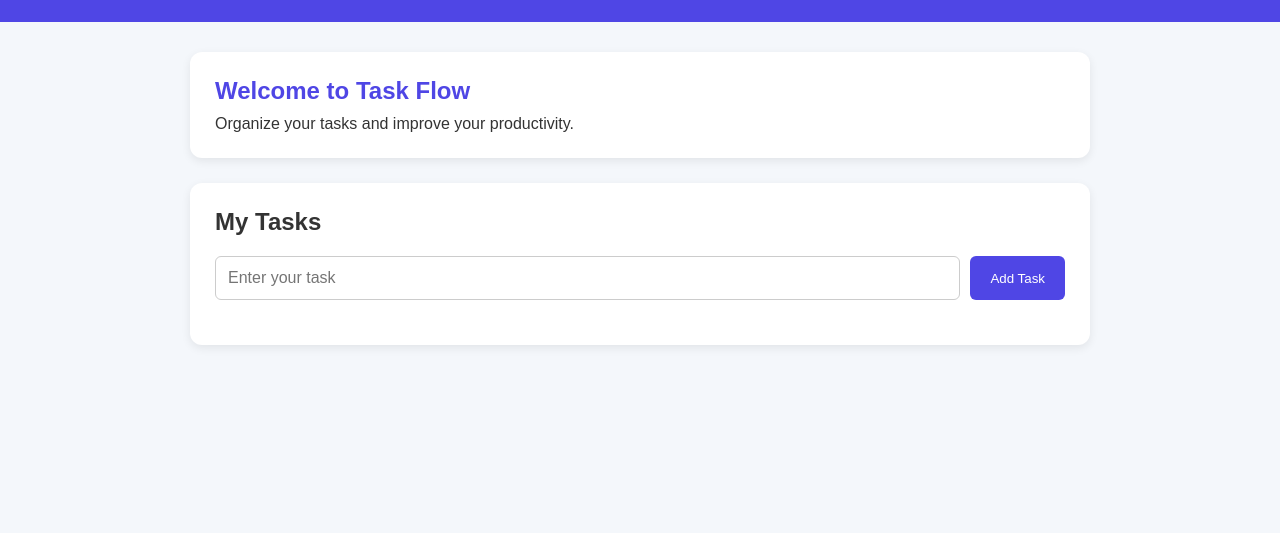
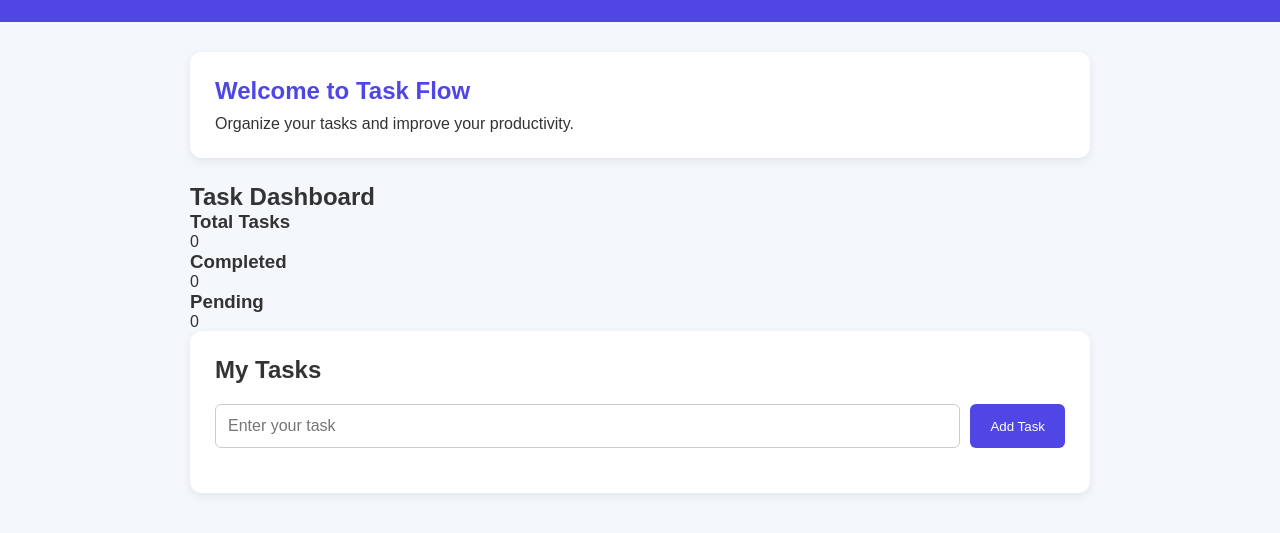
Before and after one commit to ShaminiManikandan/taskflow-management-system, a plain HTML site: page index.html in a window 1280 px wide. Shown: the part 91-624 px from the top of the page. Drawn offline with Linux system fonts and the light colour scheme.

Commit message:
Update index.html

```diff
--- a/index.html
+++ b/index.html
@@ -18,6 +18,26 @@
             <h2>Welcome to Task Flow</h2>
             <p>Organize your tasks and improve your productivity.</p>
         </section>
+        <section class="dashboard">
+    <h2>Task Dashboard</h2>
+
+    <div class="stats">
+        <div class="stat-card">
+            <h3>Total Tasks</h3>
+            <p id="totalTasks">0</p>
+        </div>
+
+        <div class="stat-card">
+            <h3>Completed</h3>
+            <p id="completedTasks">0</p>
+        </div>
+
+        <div class="stat-card">
+            <h3>Pending</h3>
+            <p id="pendingTasks">0</p>
+        </div>
+    </div>
+</section>
 
         <section class="task-section">
             <h2>My Tasks</h2>
```
